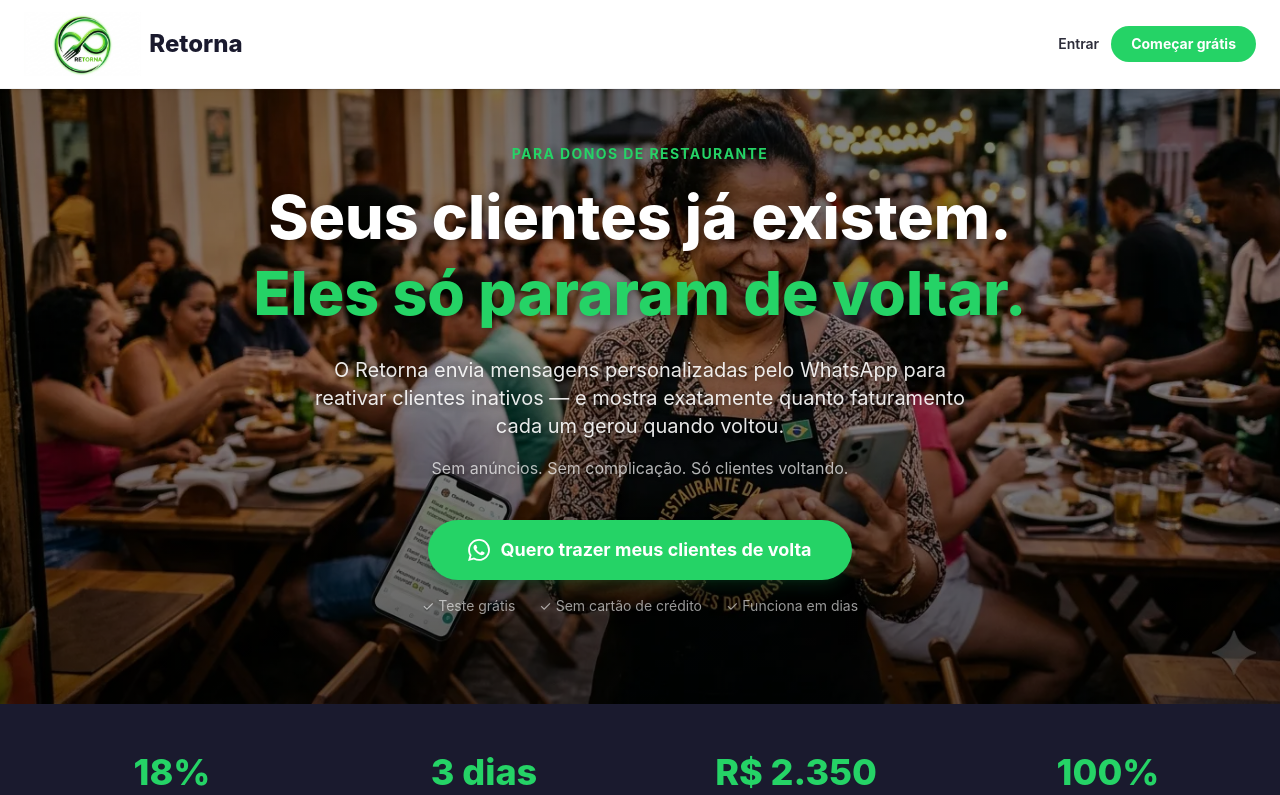
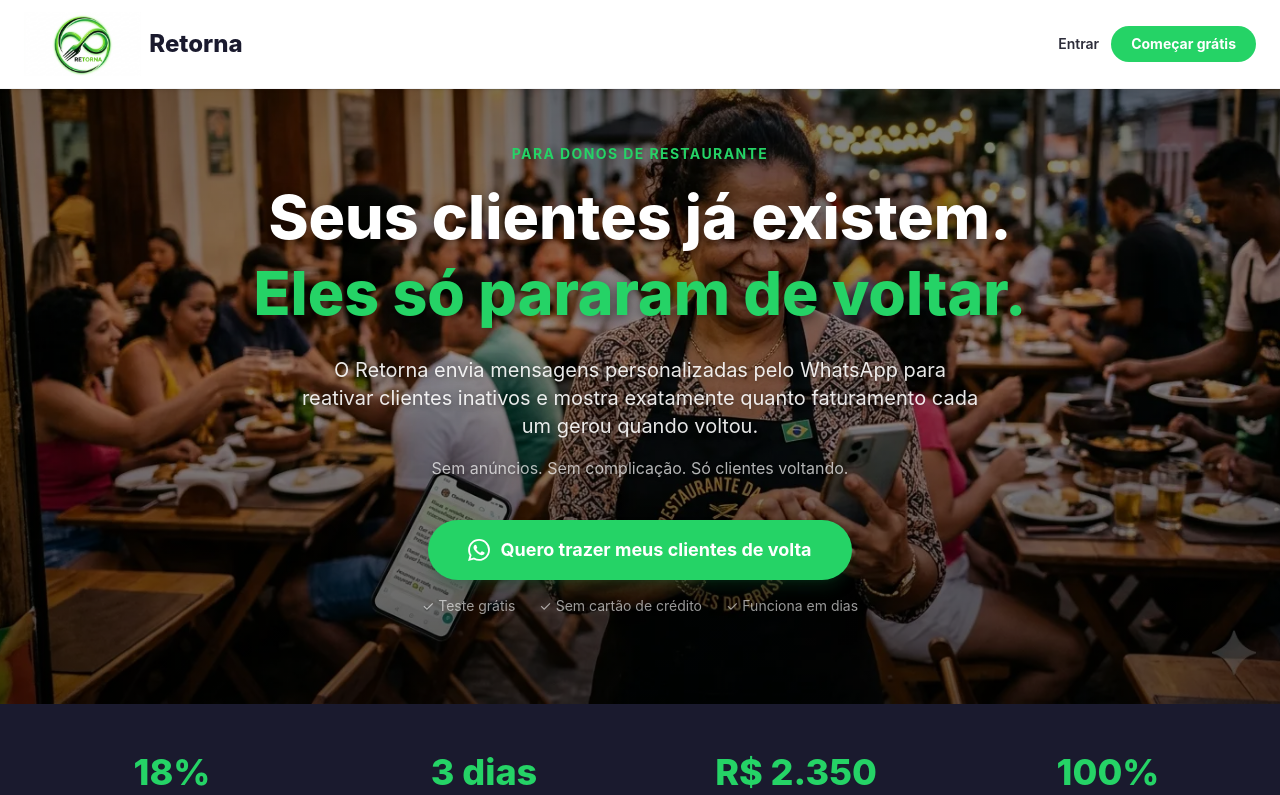
Before and after one commit to paolonicastro1811/retorna-mvp, a React (Vite) app in the folder dashboard/: page / in a window 1280 px wide. Shown: the top 795 px of the page. Built offline with nearby package versions, Linux system fonts and the light colour scheme.

Commit message:
Update LandingPage.tsx

```diff
--- a/dashboard/src/pages/LandingPage.tsx
+++ b/dashboard/src/pages/LandingPage.tsx
@@ -110,7 +110,7 @@ export function LandingPage() {
             Seus clientes já existem.<br /><span className="text-[#25D366]">Eles só pararam de voltar.</span>
           </h1>
           <p className="text-xl text-white/90 max-w-[680px] mx-auto mb-4 [text-shadow:0_1px_6px_rgba(0,0,0,0.4)]">
-            O Retorna envia mensagens personalizadas pelo WhatsApp para reativar clientes inativos — e mostra exatamente quanto faturamento cada um gerou quando voltou.
+            O Retorna envia mensagens personalizadas pelo WhatsApp para reativar clientes inativos e mostra exatamente quanto faturamento cada um gerou quando voltou.
           </p>
           <p className="text-base text-white/70 mb-10 [text-shadow:0_1px_4px_rgba(0,0,0,0.3)]">Sem anúncios. Sem complicação. Só clientes voltando.</p>
           <button onClick={() => navigate('/comecar')} className="inline-flex items-center gap-2.5 bg-[#25D366] text-white text-lg font-bold py-4 px-10 rounded-full hover:bg-[#1DA851] hover:-translate-y-0.5 transition-all cursor-pointer border-none shadow-lg shadow-green-900/30">
```
